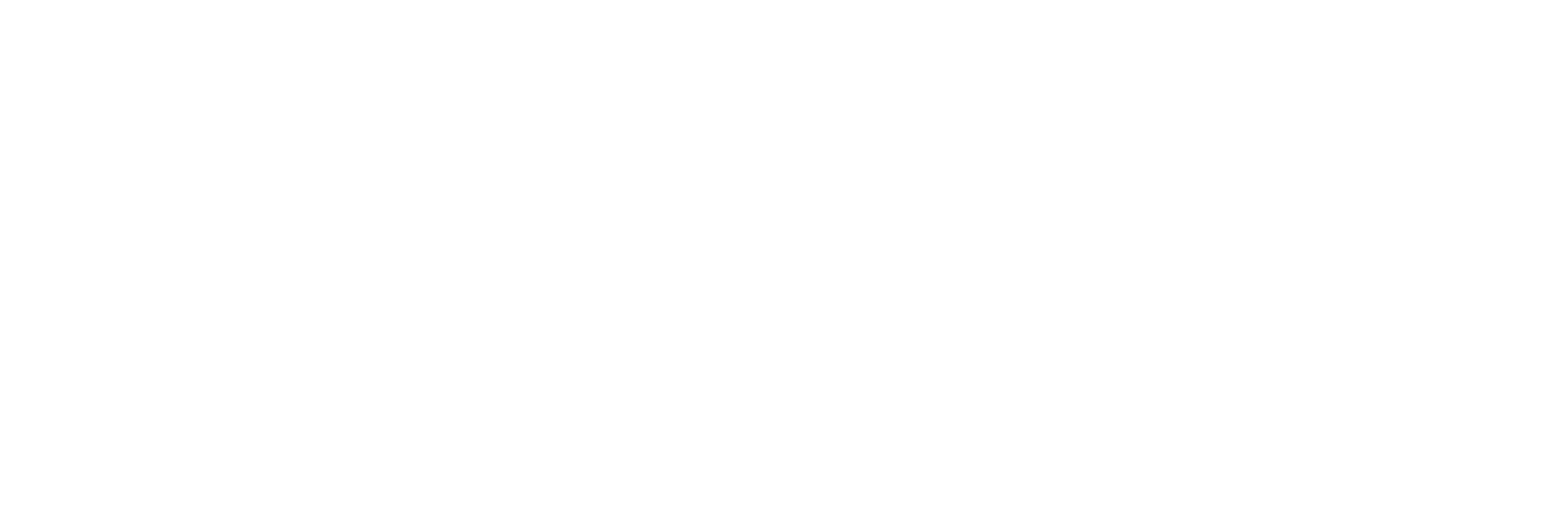
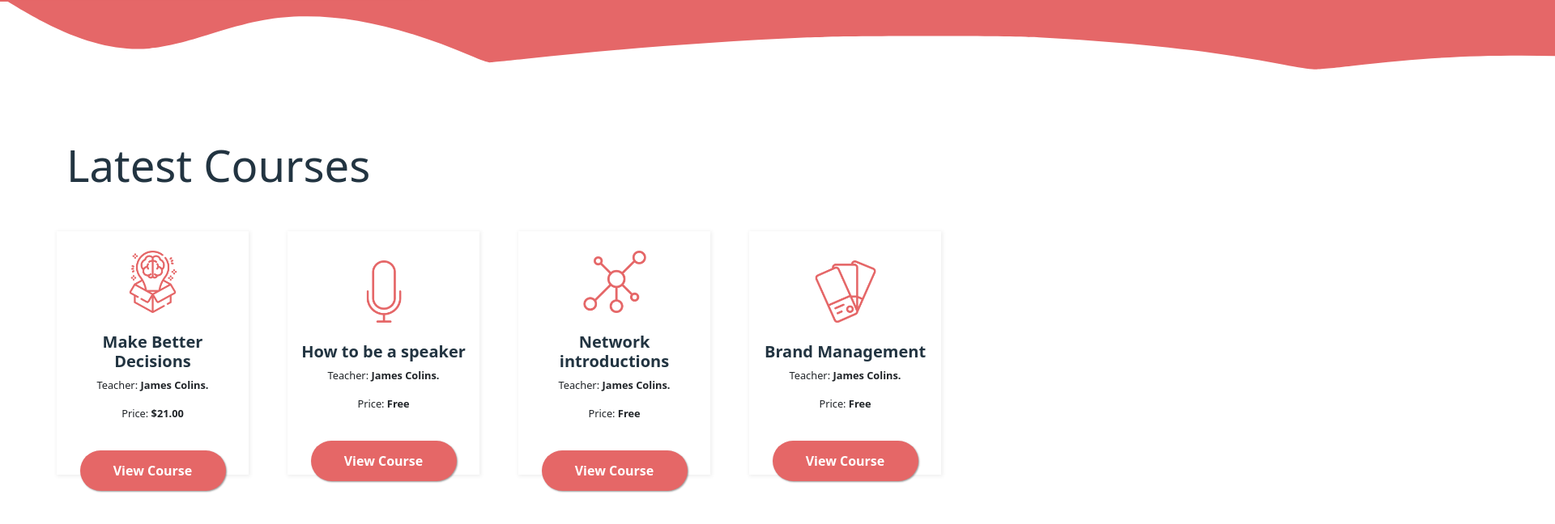
Before and after one commit to MarcoRomanohub/proj-html-vuejs, a Vue app: page / in a window 1280 px wide. Shown: the part 4465-5113 px from the top of the page at 81% size, 1920 px wide, since content can reach past the window. Built offline with nearby package versions, Linux system fonts and the light colour scheme.

Commit message:
[add] latest courses dynamic cards

```diff
--- a/src/assets/scss/partials/_general.scss
+++ b/src/assets/scss/partials/_general.scss
@@ -4,6 +4,10 @@
   margin: 0;
   padding: 0;
   box-sizing: border-box;
+}
+
+body {
+  overflow-x: hidden;
 }
 
 img {
--- a/src/components/Main.vue
+++ b/src/components/Main.vue
@@ -2,12 +2,14 @@
 import { store } from '../data/store'
 import courses from './partials/courses.vue'
 import jumbotron from './partials/jumbotron.vue'
+import latestCourses from './partials/latestCourses.vue'
 import uniYear from './partials/uniYear.vue'
 export default {
   components:{
     jumbotron,
     courses,
-    uniYear
+    uniYear,
+    latestCourses
   },
   data() {
     return {
@@ -23,7 +25,7 @@
     <jumbotron />
     <courses />
     <uniYear />
-    <section></section>
+    <latestCourses />
     <section></section>
     <section></section>
   </main>
--- a/src/components/partials/courses.vue
+++ b/src/components/partials/courses.vue
@@ -73,7 +73,9 @@
       </div>
     </div>
 
-    <img src="/public/edu/svg/svg-0.svg" alt="">
+    <div class="bg-wave">
+      <img src="/public/edu/svg/svg-0.svg" alt="">
+    </div>
 
   </section>
 
@@ -148,5 +150,8 @@
       background-color: var(--primary-color);
     }
   }
+  .bg-wave{
+    width: max-content
+  }
 }
 </style>
--- /dev/null
+++ b/src/components/partials/latestCourses.vue
@@ -0,0 +1,76 @@
+  <script>
+  import {store} from '../../data/store'
+
+  export default {
+    data(){
+      return{
+        store
+      }
+    }
+  }
+  </script>
+
+<template>
+  <section id="latestCourses">
+    <div class="container ">
+      <div class="latest-courses">
+        <h2>Latest Courses</h2>
+        <div class="courses-cards mt-5">
+          <div class="row row-cols">
+
+            <div v-for="(course, index) in store.latestCourses" :key="index" class="col text-center d-flex flex-column align-items-center justify-content-center me-5">
+              <div class="icon my-4"><img :src="course.icon" alt=""></div>
+              <h5>{{course.name}}</h5>
+              <p>Teacher: <strong>{{ course.teacher }}</strong></p>
+              <p>Price: <strong>{{course.price}}</strong></p>
+              <button class=" btn btn-secondary  "><strong>View Course</strong></button>
+            </div>
+
+
+          </div>
+        </div>
+      </div>
+    </div>
+  </section>
+</template>
+
+
+<style lang="scss" scoped>
+  #latestCourses{
+    .latest-courses{
+      margin-top: 170px;
+      h2{
+          font-size: 3.4rem;
+          color: var(--blu-text);
+        }
+        .courses-cards{
+          .row{
+            .col{
+              width: 270px;
+              aspect-ratio: 1;
+              background-color: white;
+              box-shadow: 1px 1px 5px 1px rgba(0, 0, 0, 0.067);
+              .icon{
+                width: 80px;
+              }
+              h5{
+                color: var(--blu-text);
+                font-weight: bold;
+              }
+              p{
+                font-size: 0.8rem;
+              }
+              .btn{
+                box-shadow: 1px 1px 2px rgba(0, 0, 0, 0.4);
+                position: relative;
+                top: 20px;
+                width: 180px;
+                height: 50px;
+                background-color: var(--primary-color);
+              }
+            }
+          }
+        }
+    }
+  }
+</style>
--- a/src/components/partials/uniYear.vue
+++ b/src/components/partials/uniYear.vue
@@ -71,7 +71,10 @@
       </div>
 
     </div>
-    <img src="/public/edu/img/Wave-1.png" alt="">
+
+    <div class="bg-wave">
+      <img src="/public/edu/svg/svg-1.svg" alt="">
+    </div>
 
    </section>
  </template>
@@ -146,5 +149,10 @@
         padding: 20px 40px;
       }
     }
+    .bg-wave{
+      position: relative;
+      top: 90px;
+      width: max-content;
+    }
   }
  </style>
--- a/src/data/store.js
+++ b/src/data/store.js
@@ -155,5 +155,31 @@
       date: '12 Feb 13:30 PM',
       info: 'Lorem ipsum dolor sit amet, consectetur adipisicing elit. Ut, natus.'
     },
+  ],
+  latestCourses: [
+    {
+      icon: 'public/edu/img/Decisions-icon.png',
+      name: 'Make Better Decisions',
+      teacher: 'James Colins.',
+      price: '$21.00'
+    },
+    {
+      icon: 'public/edu/img/Speaker-icon.png',
+      name: 'How to be a speaker',
+      teacher: 'James Colins.',
+      price: 'Free'
+    },
+    {
+      icon: 'public/edu/img/Network-icon.png',
+      name: 'Network introductions',
+      teacher: 'James Colins.',
+      price: 'Free'
+    },
+    {
+      icon: 'public/edu/img/Brand-icon.png',
+      name: 'Brand Management',
+      teacher: 'James Colins.',
+      price: 'Free'
+    },
   ]
 })
```
